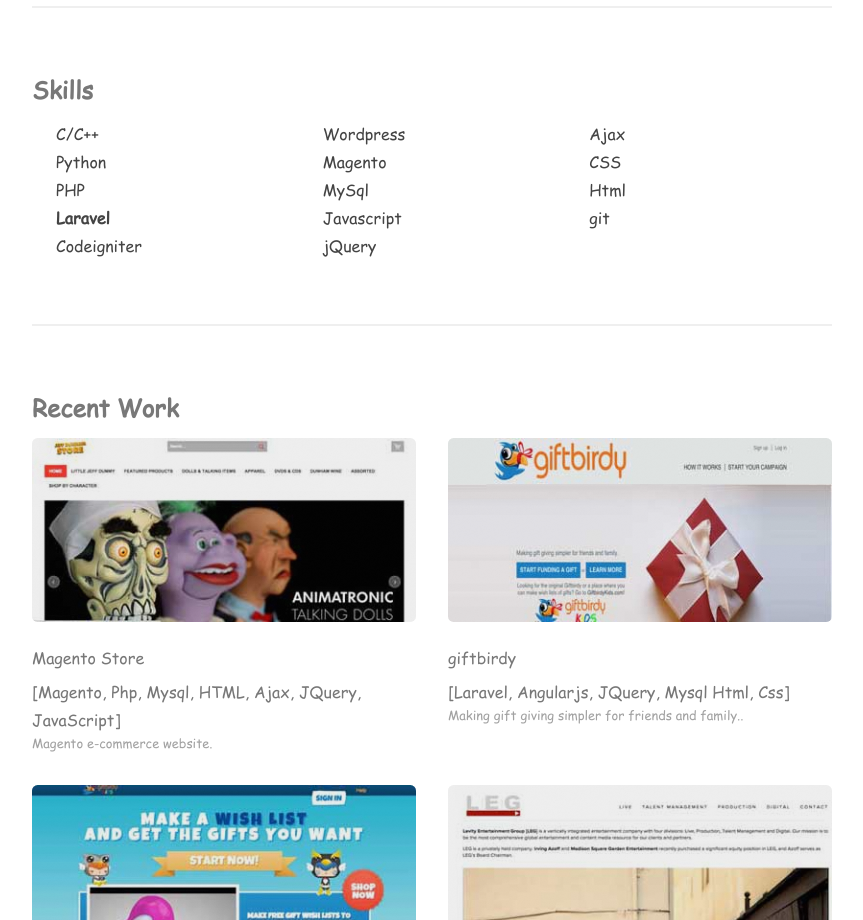
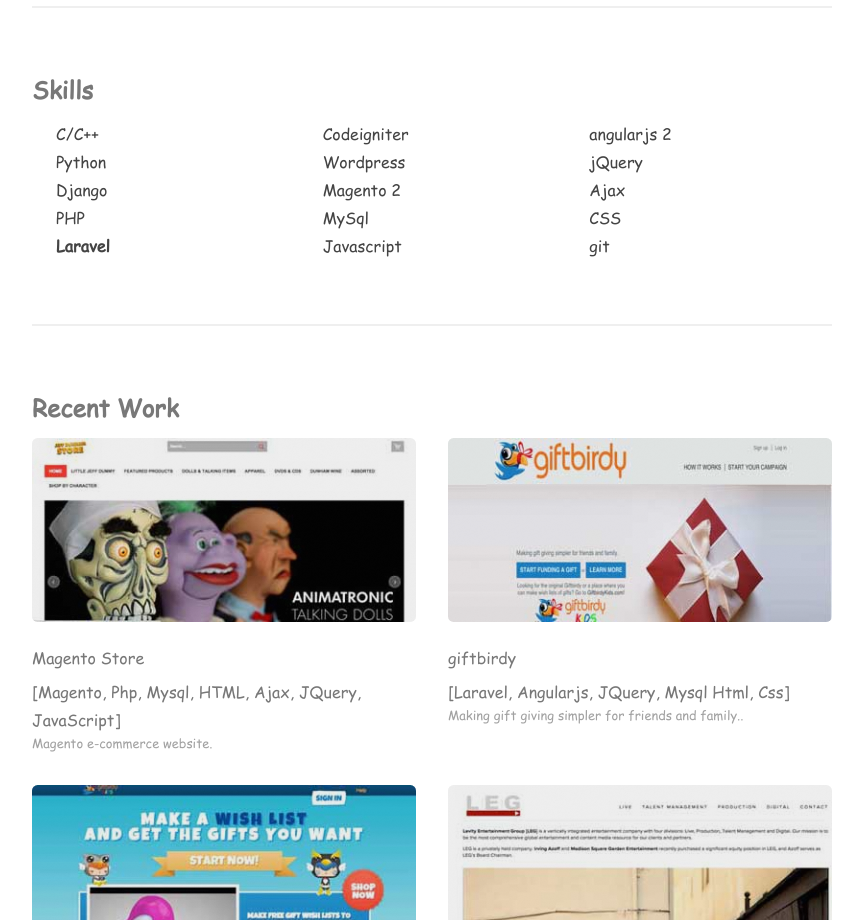
Before and after one commit to shishircse06/shishircse06.github.io, a plain HTML site: page index.html in a window 1280 px wide. Shown: the part 940-1860 px from the top of the page, without its empty margins (400-1263 px from the left). Drawn offline with Linux system fonts and the light colour scheme.

Commit message:
new skills

```diff
--- a/index.html
+++ b/index.html
@@ -85,17 +85,18 @@
 
 							<li>C/C++</li>
 							<li>Python</li>
+							<li>Django</li>
 							<li>PHP</li>
 							<li class="bold">Laravel</li>
 							<li>Codeigniter</li>
 							<li>Wordpress</li>
-							<li>Magento</li>
+							<li>Magento 2</li>
 							<li>MySql</li>
 							<li>Javascript</li>
+							<li>angularjs 2</li>
 							<li>jQuery</li>
 							<li>Ajax</li>
 							<li>CSS</li>
-							<li>Html</li>
 							<li>git</li>
 						</ul>
 					</div>
```
